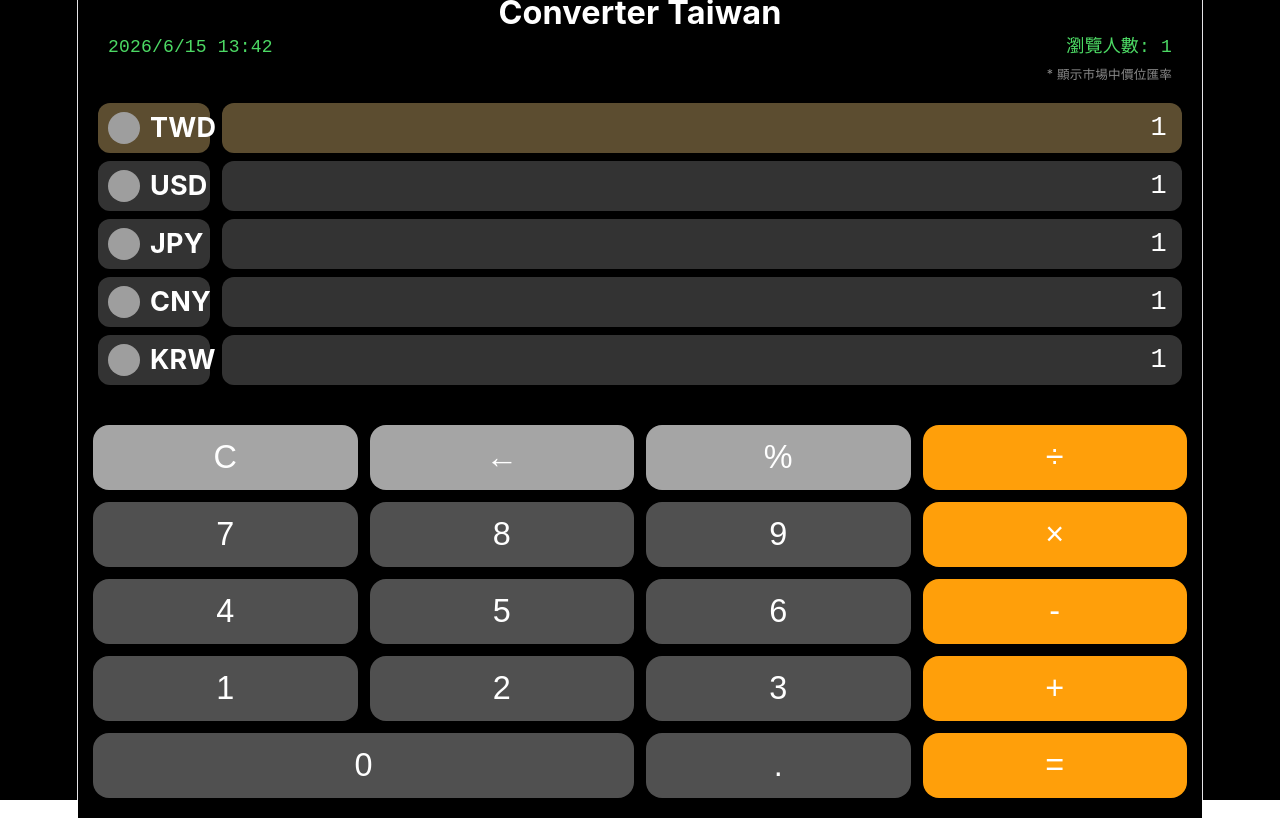
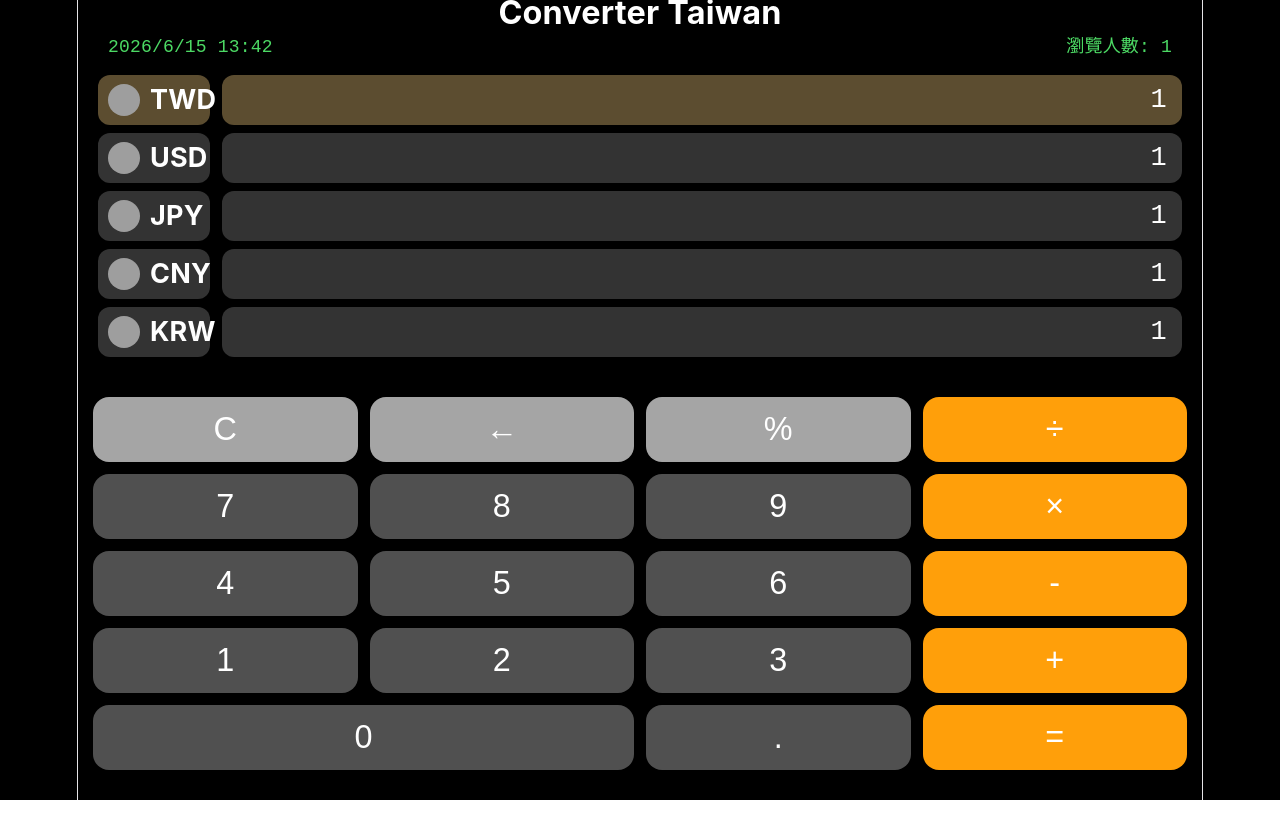
Before and after one commit to hys909/Converter, a React (Vite) app: page / in a window 1280 px wide. Built offline with nearby package versions, Linux system fonts and the light colour scheme; no server answers; grey boxes are pictures that could not be loaded.

Commit message:
UI: Remove mid-market rate disclosure

```diff
--- a/src/App.jsx
+++ b/src/App.jsx
@@ -144,9 +144,6 @@ function App() {
                 {new Date().toLocaleDateString('zh-TW')} {currentTime}
                 <span>瀏覽人數: {clickCount}</span>
             </div>
-            <div style={{fontSize:'0.7rem', color:'#888', marginTop:'2px', textAlign:'right'}}>
-                * 顯示市場中價位匯率
-            </div>
           </header>
 
           <div className="currency-list" style={{ flex: 1, overflowY: "auto", paddingTop: "0px", paddingBottom: "10px" }}>
```
